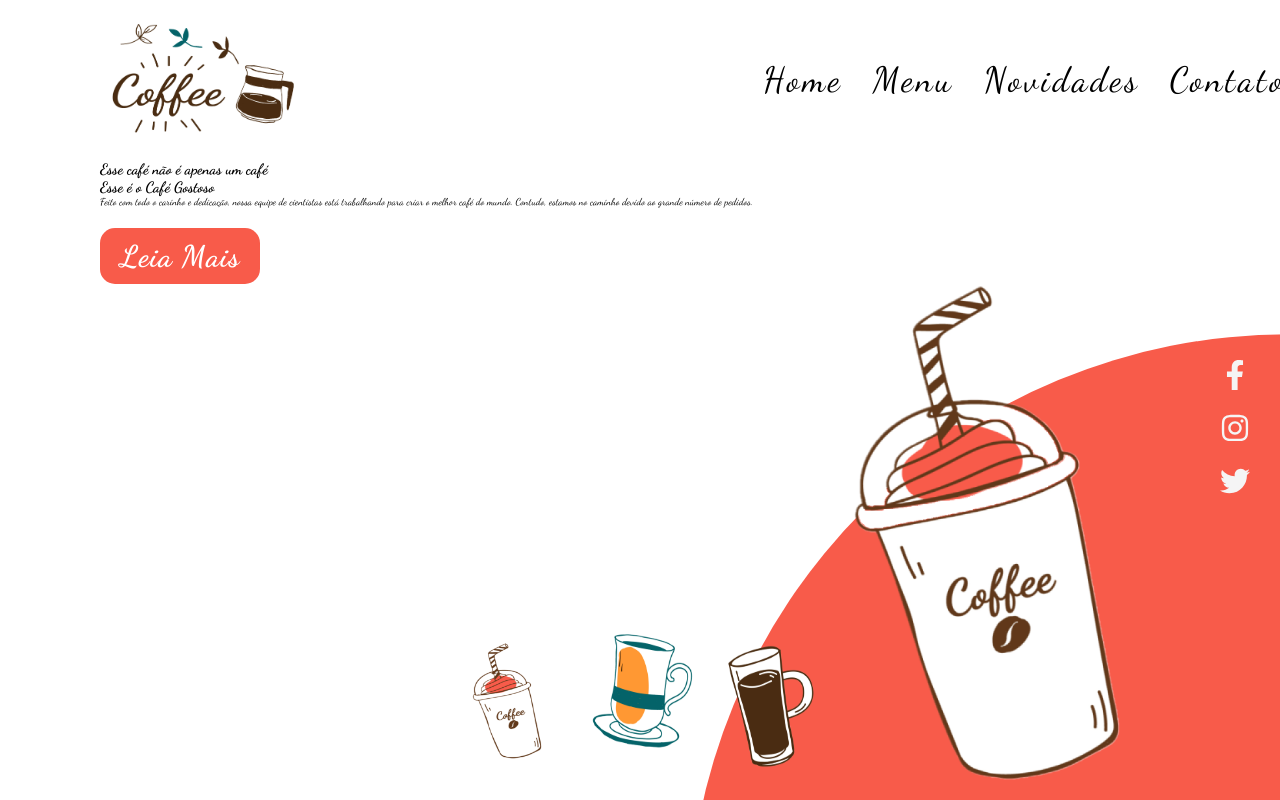
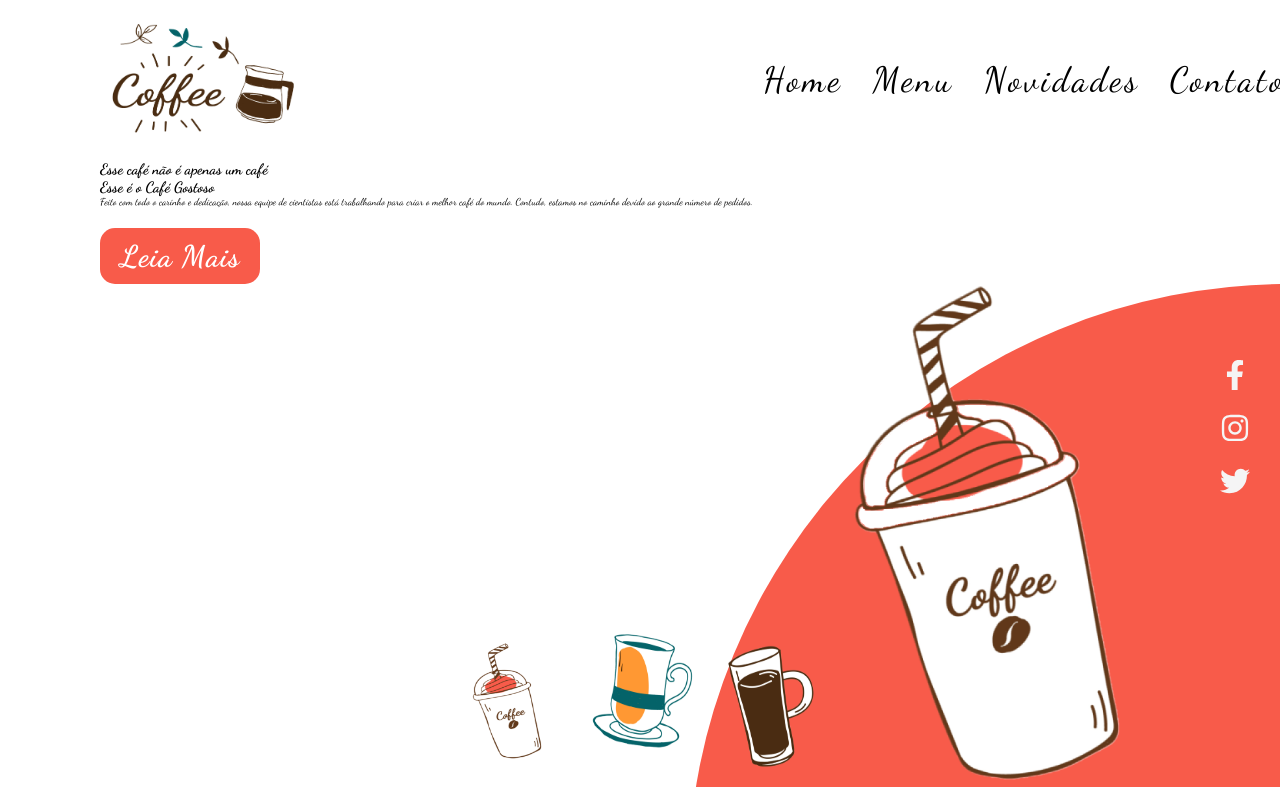
Before and after one commit to israelcena/template-coffee, a Next.js app: page / in a window 1280 px wide. Built offline with nearby package versions, Linux system fonts and the light colour scheme.

Commit message:
fix position

```diff
--- a/src/styles/globals.scss
+++ b/src/styles/globals.scss
@@ -68,7 +68,7 @@ li {
 
   &-circle {
     position: absolute;
-    top: 10%;
+    top: 0;
     left: 10%;
     width: 100%;
     height: 100%;
```
